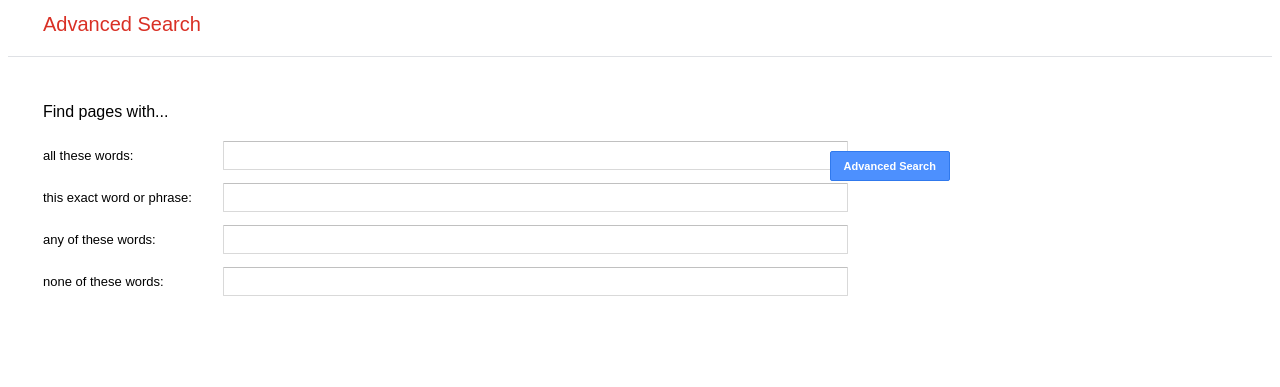
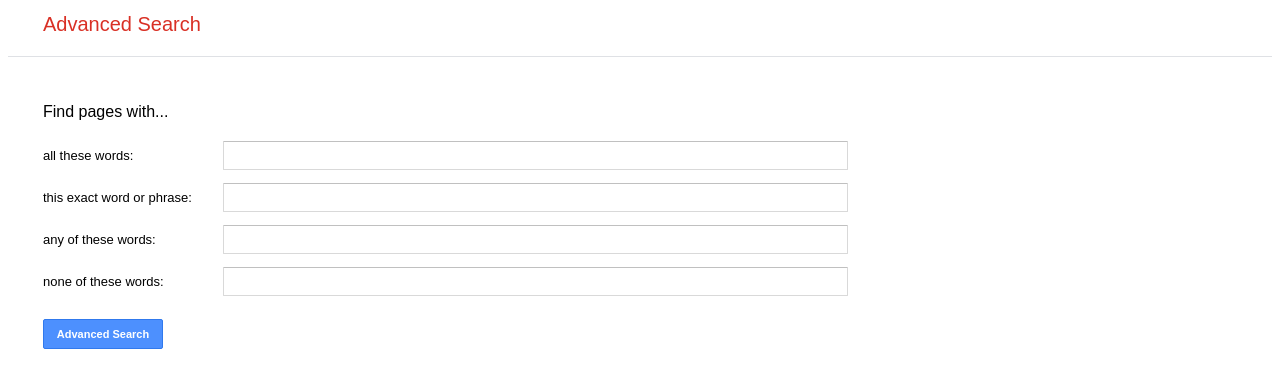
Before and after one commit to robfisher21/search, a plain HTML site: page advanced.html in a window 1280 px wide. Shown: the part 65-452 px from the top of the page. Drawn offline with Linux system fonts and the light colour scheme.

Commit message:
Update styling

```diff
--- a/advanced.html
+++ b/advanced.html
@@ -184,7 +184,7 @@
                 <input type="text" name="as_eq" id="FormField" >
             </div>
 
-            <div style="display:table-cell;">
+            <div style="display:table-cell; clear:both; float:left;">
                 <input type="submit"  value="Advanced Search" id="AdvancedButton" >
             </div>
        </form>
```
